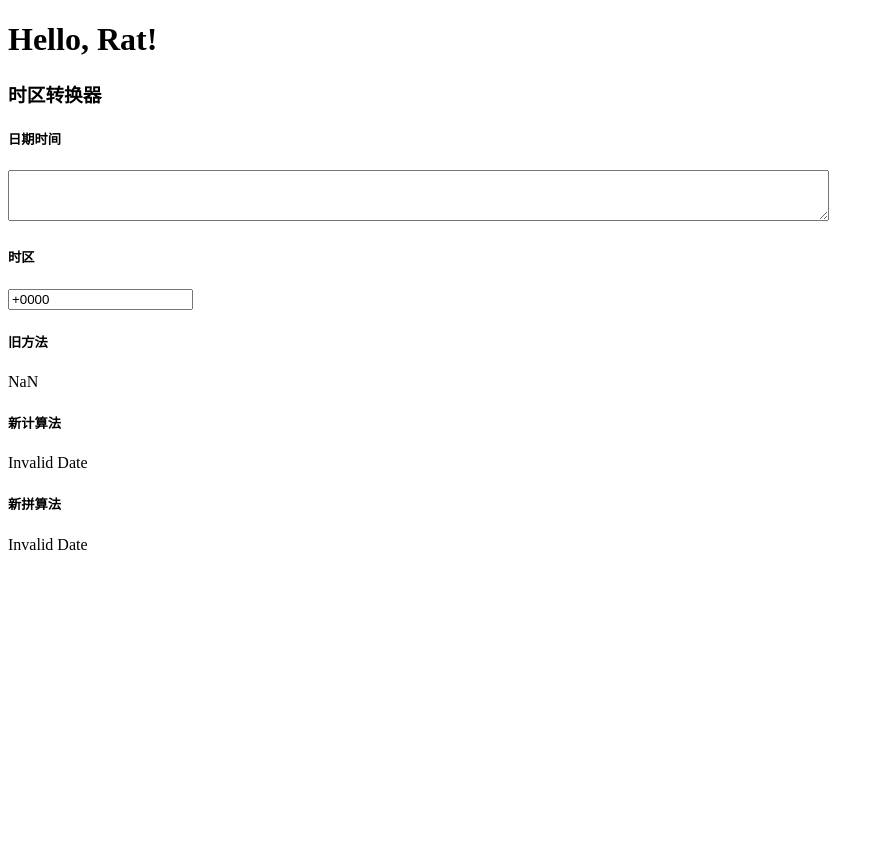
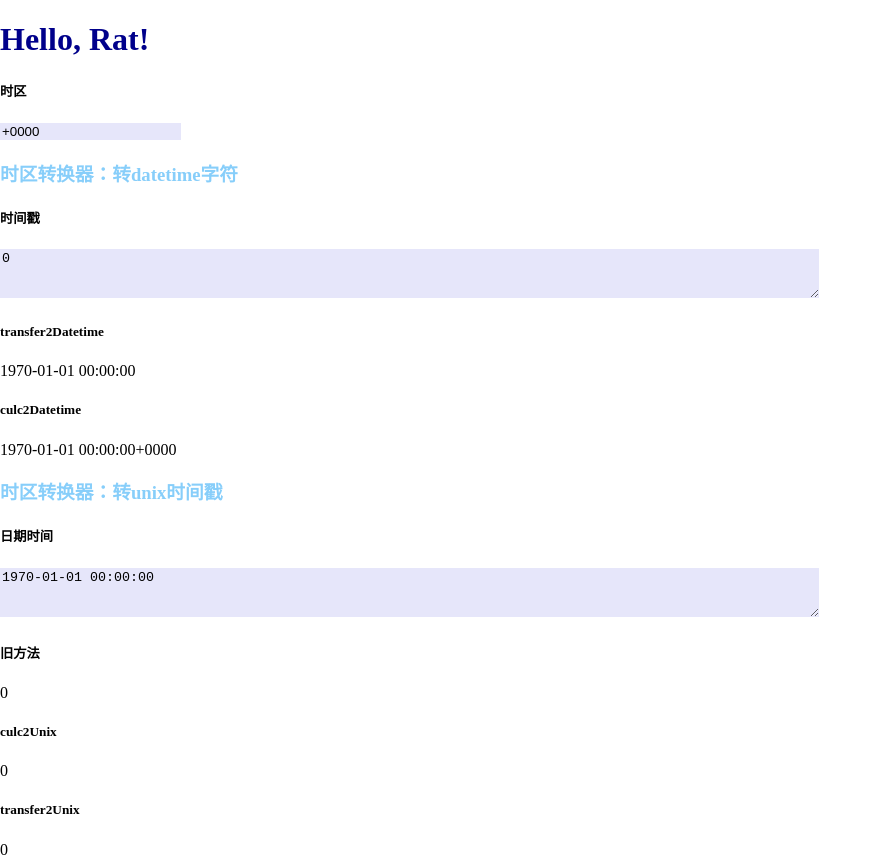
Before and after one commit to bambi89757/my-juejin-code_by_bambi, a React app: page / in a window 1280 px wide. Shown: the whole page, without its empty margins (0-892 px from the left). Before the commit the page ends 800 px from the top, so only its background shows below. Built offline with nearby package versions, Linux system fonts and the light colour scheme.

Commit message:
优化测试页面

```diff
--- a/index.html
+++ b/index.html
@@ -8,6 +8,6 @@
 </head>
 <body>
     <div id="root"></div>
-    <script src="./dist/bundle.js?a=5"></script>
+    <script src="./dist/bundle.js?a=7"></script>
 </body>
 </html>
--- a/package.json
+++ b/package.json
@@ -20,6 +20,8 @@
     "@babel/preset-env": "^7.22.5",
     "@babel/preset-react": "^7.22.5",
     "babel-loader": "^9.1.2",
+    "css-loader": "^6.8.1",
+    "style-loader": "^3.3.3",
     "webpack-cli": "^5.1.4"
   }
 }
--- /dev/null
+++ b/src/assets/css/base.css
@@ -0,0 +1,17 @@
+html, body {
+    margin: 0;
+}
+
+textarea, input {
+    background-color: lavender;
+    border: 0;
+    /* border-bottom: 1px dotted darkslateblue; */
+}
+
+h1 {
+    color: darkblue;
+}
+
+h3 {
+    color: lightskyblue;
+}
--- a/src/index.jsx
+++ b/src/index.jsx
@@ -1,5 +1,6 @@
 import React from "react";
 import Transfer from "./pages/Transfer-2019-12-30.jsx";
+import './assets/css/base.css';
 
 const App = () => {
     return (
--- a/src/pages/Transfer-2019-12-30.jsx
+++ b/src/pages/Transfer-2019-12-30.jsx
@@ -1,52 +1,73 @@
 import React, { useMemo, useState } from "react";
-import { culc2Unix, getAnyTimespan, transfer2Unix } from "../utils/time-transfer";
-
-// const textareaStyle = {
-//   width: "600px",
-//   minHeight: "80px"
-// }
+import { culc2Datetime, culc2Unix, getAnyTimespan, transfer2Datetime, transfer2Unix } from "../utils/time-transfer";
 
 const Transfer = () => {
-  const [time, setTime] = useState(null);
+  const [time, setTime] = useState('1970-01-01 00:00:00');
   const [zone, setZone] = useState('+0000');
+  const [unix, setUnix] = useState(0);
 
-  // 识别时区
-  const timeZone = useMemo(()=>{
+  // 测试transfer2Datetime
+  const testTransfer2Datetime = useMemo(()=>{
+    return transfer2Datetime(unix, zone);
+  }, [unix, zone])
+
+// 测试culc2Datetime
+const testCulc2Datetime = useMemo(()=>{
+  return culc2Datetime(unix, zone);
+}, [unix, zone])
+
+  // 测试老方法getAnyTimespan
+  const testGetAnyTimespan = useMemo(()=>{
     return getAnyTimespan(time, zone.slice(0,3) + ':' + zone.slice(3,5));
   }, [time, zone])
 
-  // 转ISO标准时间
-  const ISOTime = useMemo(()=>{
+  // 测试culc2Unix
+  const testCulc2Unix = useMemo(()=>{
     return culc2Unix(time, zone);
   }, [time, zone])
 
-  // 转unix时间戳
-  const unixTime = useMemo(()=>{
+  // 测试transfer2Unix
+  const testTransfer2Unix = useMemo(()=>{
     return transfer2Unix(time, zone);
   }, [time, zone])
     return (
-      <section id="time-format-converter">
-        <h3>时区转换器</h3>
+      <>
+        <section className="time-format-converter set-timezone">
+          <h5>时区</h5>
+          <input value={zone} onChange={(e)=> {setZone(e.target.value)}}/>
+        </section>
+        <section className="time-format-converter format-to-datetime">
+          <h3>时区转换器：转datetime字符</h3>
+          <h5>时间戳</h5>
+          <textarea cols="100" rows="3" value={unix} onChange={(e) => setUnix(e.target.value)}></textarea>
+          <article>
+            <h5>transfer2Datetime</h5>
+            {testTransfer2Datetime}
+          </article>
+          <article>
+            <h5>culc2Datetime</h5>
+            {testCulc2Datetime}
+          </article>
+        </section>
+        <section className="time-format-converter format-to-unix">
+          <h3>时区转换器：转unix时间戳</h3>
           <h5>日期时间</h5>
           <textarea cols="100" rows="3" value={time} onChange={(e) => setTime(e.target.value)}></textarea>
-        <h5>时区</h5>
-        <input value={zone} onChange={(e)=> {setZone(e.target.value)}}/>
           <article>
             <h5>旧方法</h5>
-          {/* <h5>所属时区</h5> */}
-          {timeZone}
+            {testGetAnyTimespan}
           </article>
           <article>
-          <h5>新计算法</h5>
-          {/* <h5>ISO时间</h5> */}
-          {ISOTime}
+            <h5>culc2Unix</h5>
+            {testCulc2Unix}
           </article>
           <article>
-          <h5>新拼算法</h5>
-          {/* <h5>Unix时间</h5> */}
-          {unixTime}
+            <h5>transfer2Unix</h5>
+            {testTransfer2Unix}
           </article>
         </section>
+      </>
+
     );
   };
 
--- a/src/utils/time-transfer.js
+++ b/src/utils/time-transfer.js
@@ -125,7 +125,7 @@ function culcMinute(tz) {
 */
 export const transfer2Datetime = (unix, timeZone) => {
     const gap = culcMinute(timeZone);
-    const targetTimeUnixIfUTC = unix + gap * 60 * 1000;
+    const targetTimeUnixIfUTC = +unix + gap * 60 * 1000;
     const t = new Date(targetTimeUnixIfUTC)
     return `${t.getUTCFullYear()}-` +
         `${pl0(t.getUTCMonth() + 1)}-` +
@@ -137,7 +137,7 @@ export const transfer2Datetime = (unix, timeZone) => {
 
 export const culc2Datetime = (unix, timeZone) => {
     // 计算日期需要的常量
-    const d = new Date(unix);
+    const d = new Date(+unix);
     const monthCycleDays = [31,, 31, 30, 31, 30, 31, 31, 30, 31, 30, 31]
     const getMonthCycleDays = (month, year) => monthCycleDays[month] ? monthCycleDays[month] : (year % 4 ? 29 : 28)
     const UTCMonth = d.getUTCMonth();
--- a/webpack.config.js
+++ b/webpack.config.js
@@ -15,6 +15,10 @@ module.exports = {
           loader: 'babel-loader',
         },
       },
+      {
+        test: /\.css$/,
+        use: ['style-loader', 'css-loader']
+      }
     ],
   },
 };
```
Also changed, not shown: 1 other file (tests, documents, lock files or other folders). Lines whose indentation alone changed are shown as unchanged.
